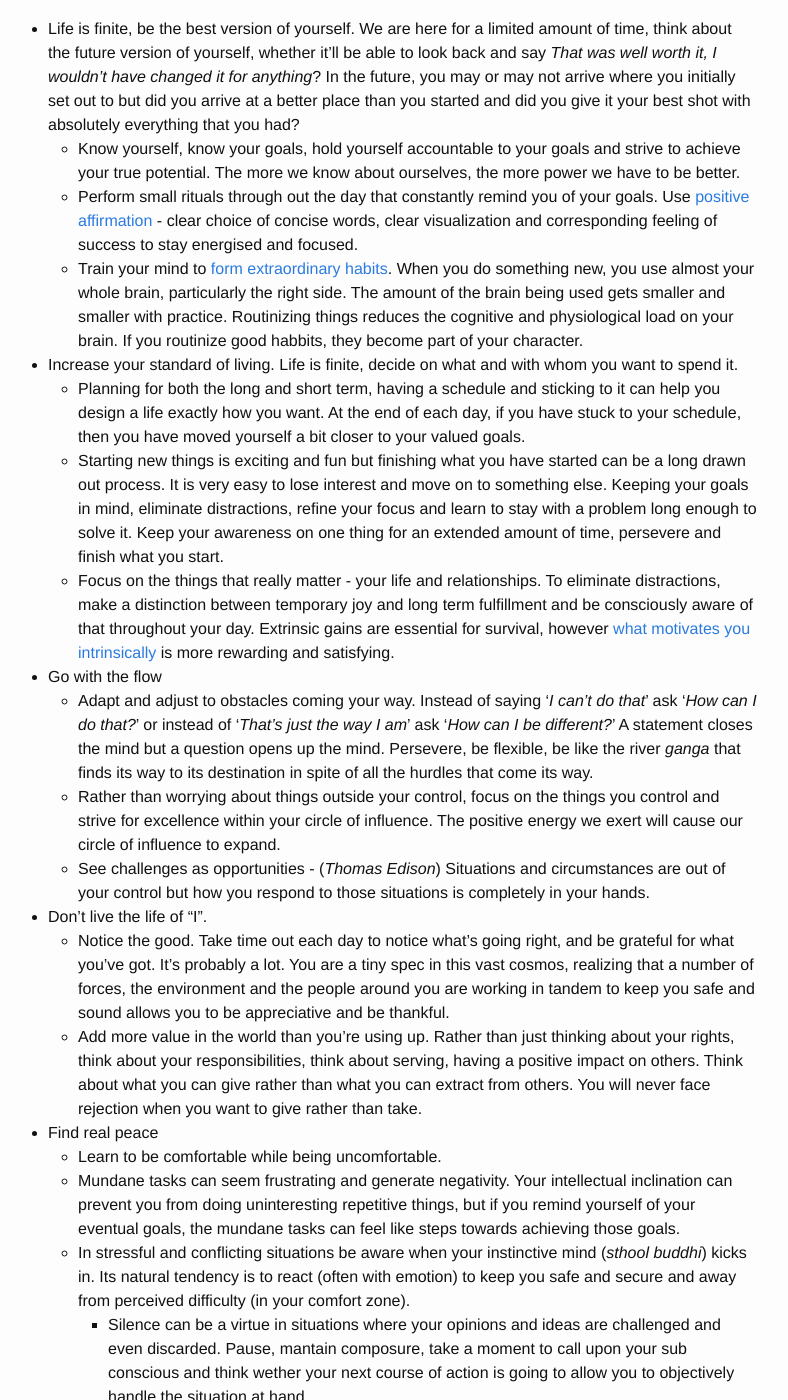
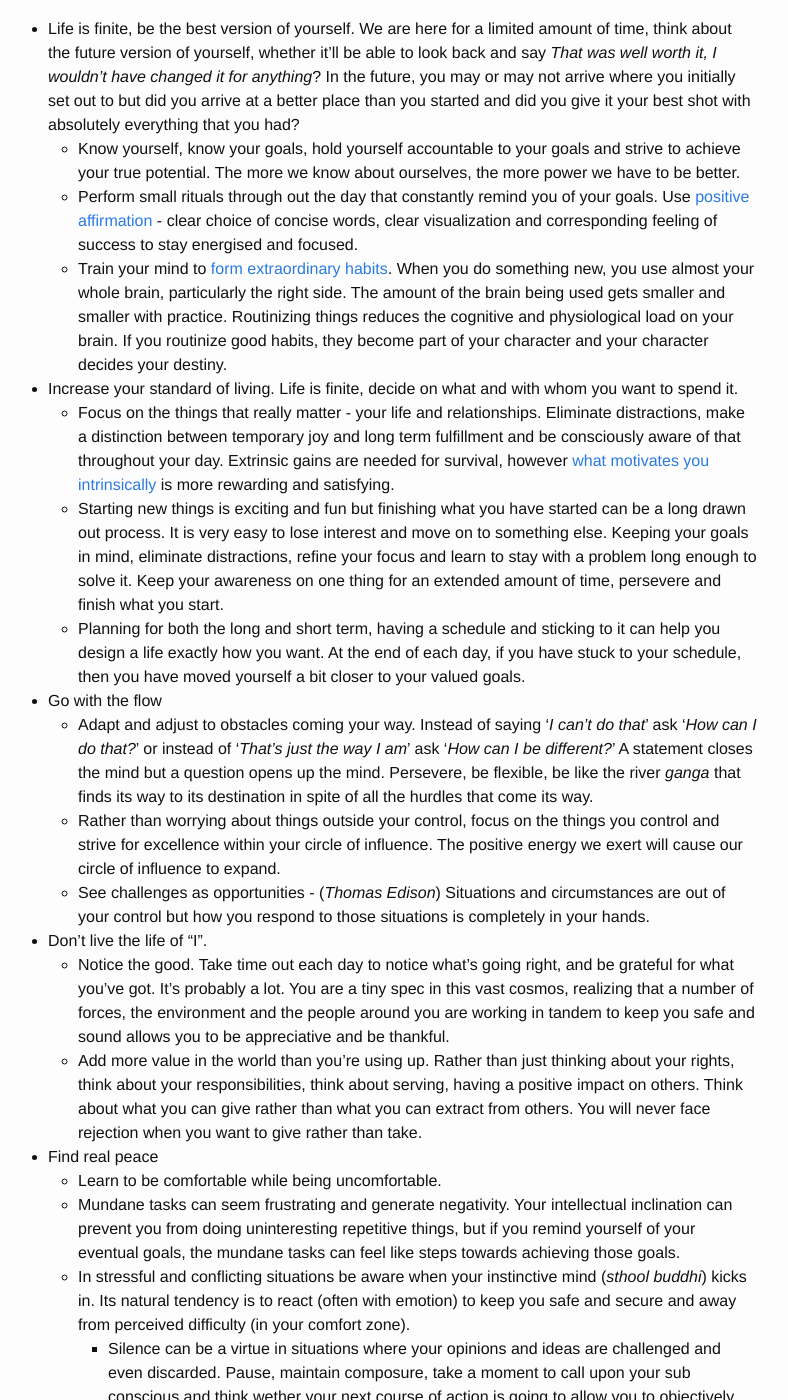
Before and after one commit to hemantksingh/hemantksingh.github.io, a Jekyll site: the page built from _posts/life/2021-02-25-my-morning-routine.markdown, in a window 1280 px wide and 1400 px high, scrolled down 396 px. Shown: the whole window, without its empty margins (252-1040 px from the left). Built offline with Jekyll 4.4.1, drawn with Linux system fonts in a browser that asks for light colours; comment, search, counter and statistics services are not loaded; some of the changed text lies outside the part shown.

Commit message:
Spell check and minor reformat

```diff
--- a/_posts/life/2021-02-25-my-morning-routine.markdown
+++ b/_posts/life/2021-02-25-my-morning-routine.markdown
@@ -14,12 +14,12 @@ I've never been a morning person, but over a period of time I have trained mysel
 - Life is finite, be the best version of yourself. We are here for a limited amount of time, think about the future version of yourself, whether it'll be able to look back and say *That was well worth it, I wouldn't have changed it for anything*? In the future, you may or may not arrive where you initially set out to but did you arrive at a better place than you started and did you give it your best shot with absolutely everything that you had?
   - Know yourself, know your goals, hold yourself accountable to your goals and strive to achieve your true potential. The more we know about ourselves, the more power we have to be better.
   - Perform small rituals through out the day that constantly remind you of your goals. Use [positive affirmation](https://positivepsychology.com/daily-affirmations/) - clear choice of concise words, clear visualization and corresponding feeling of success to stay energised and focused.
-  - Train your mind to [form extraordinary habits](https://www.sciencedaily.com/releases/2019/01/190128105227.htm). When you do something new, you use almost your whole brain, particularly the right side. The amount of the brain being used gets smaller and smaller with practice. Routinizing things reduces the cognitive and physiological load on your brain. If you routinize good habbits, they become part of your character.
+  - Train your mind to [form extraordinary habits](https://www.sciencedaily.com/releases/2019/01/190128105227.htm). When you do something new, you use almost your whole brain, particularly the right side. The amount of the brain being used gets smaller and smaller with practice. Routinizing things reduces the cognitive and physiological load on your brain. If you routinize good habits, they become part of your character and your character decides your destiny.
 
 - Increase your standard of living. Life is finite, decide on what and with whom you want to spend it.
+  - Focus on the things that really matter - your life and relationships. Eliminate distractions, make a distinction between temporary joy and long term fulfillment and be consciously aware of that throughout your day. Extrinsic gains are needed for survival, however [what motivates you intrinsically](https://www.healthline.com/health/intrinsic-motivation#extrinsic-motivation) is more rewarding and satisfying.
+  - Starting new things is exciting and fun but finishing what you have started can be a long drawn out process. It is very easy to lose interest and move on to something else. Keeping your goals in mind, eliminate distractions, refine your focus and learn to stay with a problem long enough to solve it. Keep your awareness on one thing for an extended amount of time, persevere and finish what you start.
   - Planning for both the long and short term, having a schedule and sticking to it can help you design a life exactly how you want. At the end of each day, if you have stuck to your schedule, then you have moved yourself a bit closer to your valued goals.
-  - Starting new things is exciting and fun but finishing what you have started can be a long drawn out process. It is very easy to lose interest and move on to something else. Keeping your goals in mind, eliminate distractions, refine your focus and learn to stay with a problem long enough to solve it. Keep your awareness on one thing for an extended amount of time, persevere and finish what you start.
-  - Focus on the things that really matter - your life and relationships. To eliminate distractions, make a distinction between temporary joy and long term fulfillment and be consciously aware of that throughout your day. Extrinsic gains are essential for survival, however [what motivates you intrinsically](https://www.healthline.com/health/intrinsic-motivation#extrinsic-motivation) is more rewarding and satisfying.
 
 - Go with the flow
   - Adapt and adjust to obstacles coming your way. Instead of saying '*I can't do that*' ask '*How can I do that?*' or instead of '*That's just the way I am*' ask '*How can I be  different?*' A statement closes the mind but a question opens up the mind. Persevere, be flexible, be like the river *ganga* that finds its way to its destination in spite of all the hurdles that come its way.
@@ -34,6 +34,6 @@ I've never been a morning person, but over a period of time I have trained mysel
   - Learn to be comfortable while being uncomfortable.
   - Mundane tasks can seem frustrating and generate negativity. Your intellectual inclination can prevent you from doing uninteresting repetitive things, but if you remind yourself of your eventual goals, the mundane tasks can feel like steps towards achieving those goals.
   - In stressful and conflicting situations be aware when your instinctive mind (*sthool buddhi*) kicks in. Its natural tendency is to react (often with emotion) to keep you safe and secure and away from perceived difficulty (in your comfort zone).
-    - Silence can be a virtue in situations where your opinions and ideas are challenged and even discarded. Pause, mantain composure, take a moment to call upon your sub conscious and think wether your next course of action is going to allow you to objectively handle the situation at hand.
-    - Keeping a distance from the issue at hand is hard because it can engross you completely, however take the time to realise that you are not the issue itself. Detachement from your instinctive mind can help in separation of emotions, thoughts (arising from facing rejection, anger or fear) from your real self.
+    - Silence can be a virtue in situations where your opinions and ideas are challenged and even discarded. Pause, maintain composure, take a moment to call upon your sub conscious and think wether your next course of action is going to allow you to objectively handle the situation at hand.
+    - Keeping a distance from the issue at hand is hard because it can engross you completely, however take the time to realise that you are not the issue itself. Detachment from your instinctive mind can help in separation of emotions, thoughts (arising from facing rejection, anger or fear) from your real self.
     - Zoom out of stressful situations and learn to let things go. Remember, at the end of the day all you are striving for is to be free (*mukt*) of sorrow, anxiety and fear - to be in a more joyful state, so before getting into an argument or fighting over a position think whether it will lead you towards freedom (*mukti*).
```
